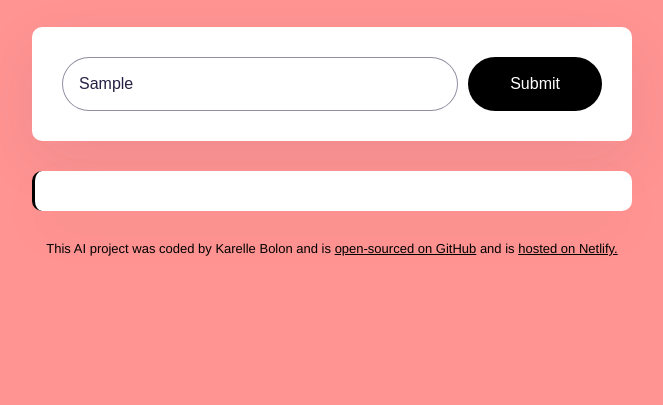
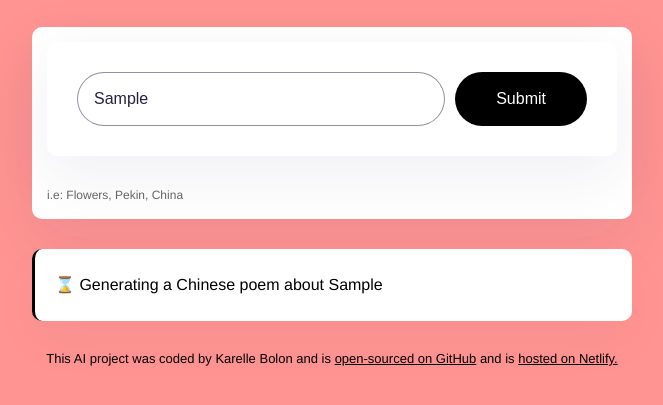
Before and after one commit to karellemarina/chinese_poems_generator, a plain HTML site: page index.html in a window 1280 px wide. Both pictures are taken after typing "Sample" into the empty fields and a click on the input 843 px from the left and 261 px from the top of the page. Shown: the part 177-582 px from the top of the page, without its empty margins (308-971 px from the left). Drawn offline with nearby package versions, Linux system fonts and the light colour scheme; no server answers.

Commit message:
Improved the User experience

```diff
--- a/index.html
+++ b/index.html
@@ -15,6 +15,7 @@
       </header>
 
       <main>
+        <div class="form-container">
           <form id="poem-generator-form">
             <input
               type="text"
@@ -27,7 +28,9 @@
             />
             <input type="submit" class="submit-button" />
           </form>
-        <div class="poem" id="poem"></div>
+          <div class="hint">i.e: Flowers, Pekin, China</div>
+        </div>
+        <div class="poem hidden" id="poem"></div>
       </main>
       <footer>
         This AI project was coded by Karelle Bolon and is
--- a/src/index.js
+++ b/src/index.js
@@ -16,8 +16,12 @@ function generatePoem(event) {
   let apiKey = "8bc7430591fcdeaet361d96ab0f37o46";
   let prompt = `Generate a chinese poem about ${instructionsInput.value}`;
   let context =
-    "User instructions: You are a romantic and melancholic poem expert and love to write short poems. Your mission is to generate a 4 line in basic HTML. Make sure to follow the user instructions below. Do not include a title to the poem. Sign the poem with 'SheCodes AI' inside a <strong> element";
+    "User instructions: You are a romantic and melancholic poem expert and love to write short poems. Your mission is to generate a 4 line in basic HTML. Remove the HTML at the beginning. Make sure to follow the user instructions below. Do not include a title to the poem. Sign the poem at the bottom with 'SheCodes AI' inside a <strong> element";
   let apiURL = `https://api.shecodes.io/ai/v1/generate?prompt=${prompt}&context=${context}&key=${apiKey}`;
+
+  let poemElement = document.querySelector("#poem");
+  poemElement.classList.remove("hidden");
+  poemElement.innerHTML = `<div class="generating">⌛ Generating a Chinese poem about ${instructionsInput.value}</div>`;
 
   console.log("Generating poem");
   console.log(`Prompt: ${prompt}`);
--- a/src/style.css
+++ b/src/style.css
@@ -21,6 +21,14 @@ h1 {
   padding: 0;
 }
 
+.form-container {
+  background-color: white;
+  margin-bottom: 30px;
+  border-radius: 10px;
+  box-shadow: 0px 20px 60px rgba(65, 50, 100, 0.08);
+  padding: 15px;
+}
+
 header {
   margin-bottom: 30px;
 }
@@ -32,6 +40,13 @@ form {
   display: flex;
   box-shadow: 0px 20px 60px rgba(65, 50, 100, 0.08);
   margin-bottom: 30px;
+}
+
+.hint {
+  line-height: 1.5;
+  margin-top: 5px;
+  opacity: 0.6;
+  font-size: 12px;
 }
 
 .instructions {
@@ -65,6 +80,10 @@ form {
   border-radius: 10px;
 }
 
+.hidden {
+  display: none;
+}
+
 .poem strong {
   color: black;
 }
@@ -74,3 +93,19 @@ footer {
   font-size: 13px;
   margin-top: 30px;
 }
+
+.generating {
+  animation: blink is step-start 0s infinite;
+}
+
+@keyframes blink-animation {
+  50% {
+    opacity: 0;
+  }
+}
+
+@-webkit-keyframes blink-animation {
+  to {
+    visibility: hidden;
+  }
+}
```
Lines whose indentation alone changed are shown as unchanged.
